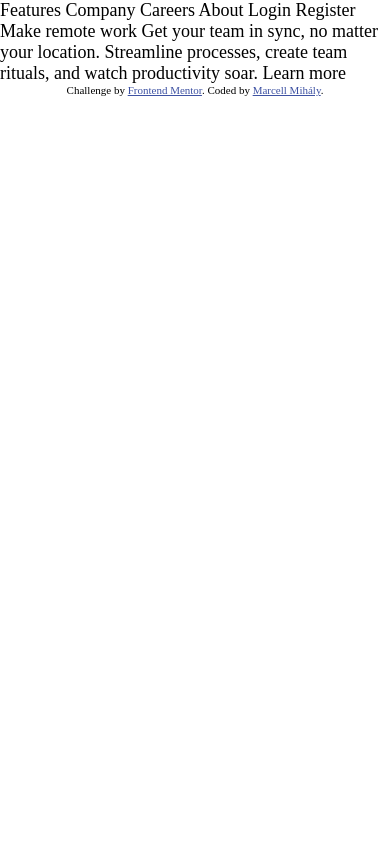
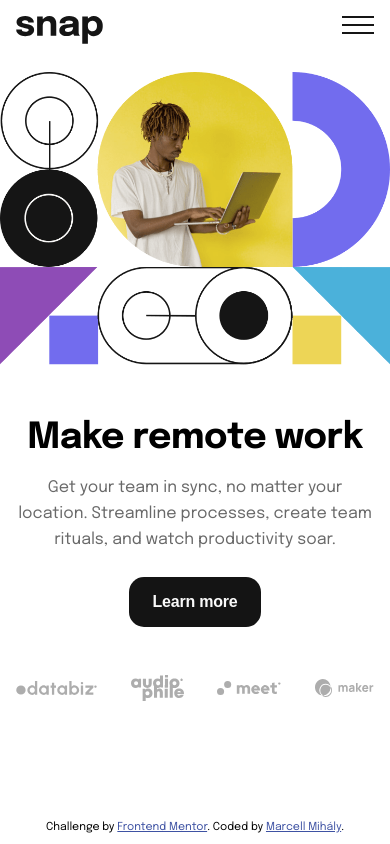
Before and after one commit to mihalymarcell86/intro-section-with-dropdown-navigation, a plain HTML site: page index.html in a window 390 px wide. Drawn offline with Linux system fonts and the light colour scheme.

Commit message:
mobile layout

```diff
--- a/index.html
+++ b/index.html
@@ -22,16 +22,54 @@
     <title>Frontend Mentor | Intro section with dropdown navigation</title>
   </head>
   <body>
-    Features Company Careers About Login Register Make remote work Get your team
-    in sync, no matter your location. Streamline processes, create team rituals,
-    and watch productivity soar. Learn more
-
-    <div class="attribution">
+    <header>
+      <img src="images/logo.svg" alt="snap logo" class="logo" />
+      <img
+        src="images/icon-menu.svg"
+        alt="open navigation"
+        class="navigation__toggle"
+      />
+    </header>
+    <nav hidden>Features Company Careers About Login Register</nav>
+    <main>
+      <img src="images/image-hero-mobile.png" alt="" class="hero-img" />
+      <div class="content">
+        <h1 class="content__header">Make remote work</h1>
+        <p class="content__paragraph">
+          Get your team in sync, no matter your location. Streamline processes,
+          create team rituals, and watch productivity soar.
+        </p>
+        <button class="content__cta-button">Learn more</button>
+      </div>
+      <div class="clients">
+        <img
+          src="images/client-databiz.svg"
+          alt="Databiz logo"
+          class="clients__databiz-logo"
+        />
+        <img
+          src="images/client-audiophile.svg"
+          alt="Audiophile logo"
+          class="clients__audiphile-logo"
+        />
+        <img
+          src="images/client-meet.svg"
+          alt="Meet logo"
+          class="clients__meet-logo"
+        />
+        <img
+          src="images/client-maker.svg"
+          alt="Maker logo"
+          class="clients__maker-logo"
+        />
+      </div>
+    </main>
+    <footer class="attribution">
       Challenge by
       <a href="https://www.frontendmentor.io?ref=challenge" target="_blank"
         >Frontend Mentor</a
       >. Coded by
       <a href="https://github.com/mihalymarcell86">Marcell Mihály</a>.
-    </div>
+    </footer>
   </body>
 </html>
--- a/styles/style.scss
+++ b/styles/style.scss
@@ -3,8 +3,97 @@
 
 @include setup;
 
+body {
+  background-color: hsl(0, 0%, 100%);
+  font-family: $font-epilogue;
+}
+
+img {
+  max-width: 100%;
+}
+
+.logo {
+  margin: 16px;
+  margin-bottom: 24px;
+  width: rem(87px);
+}
+
+.navigation__toggle {
+  //TODO: fix vertical alignment
+  display: block;
+  position: absolute;
+  top: 16px;
+  right: 16px;
+  width: rem(32px);
+}
+
+main {
+  background-color: hsl(0, 0%, 100%);
+  //to hide footer behind content case of scrolling
+}
+
+.hero-img {
+  margin-bottom: rem(47.75px);
+}
+
+.content {
+  margin-inline: 15px;
+  margin-bottom: rem(48px);
+  text-align: center;
+}
+
+.content__header {
+  @include setFont(rem(36px), 42, 700);
+  letter-spacing: -0.5px;
+  margin-bottom: em(16px, 36px);
+}
+
+.content__paragraph {
+  @include setFont(rem(16px), 26, 500);
+  color: color(medium-gray);
+  margin-bottom: em(24px, 16px);
+}
+
+.content__cta-button {
+  border: 0;
+  @include setFont(rem(16px), 26, 700);
+  letter-spacing: -0.22px;
+  padding: em(12px, 16px) em(24px, 16px);
+  color: color(almost-white);
+  background-color: color(almost-black);
+  border-radius: 15px;
+  cursor: pointer;
+}
+
+.clients {
+  margin-inline: 16px;
+  display: flex;
+  justify-content: space-between;
+  align-items: center;
+  flex-wrap: wrap;
+}
+
+.clients__databiz-logo {
+  width: 81.25px;
+}
+
+.clients__audiphile-logo {
+  width: 52.87px;
+}
+
+.clients__meet-logo {
+  width: 64.14px;
+}
+
+.clients__maker-logo {
+  width: 58.9px;
+}
+
 //original code
 .attribution {
+  position: absolute;
+  bottom: 1em;
+  width: 100%;
   font-size: 11px;
   text-align: center;
   z-index: -1;
```
Also changed, not shown: styles/style.css, 1 other file.
